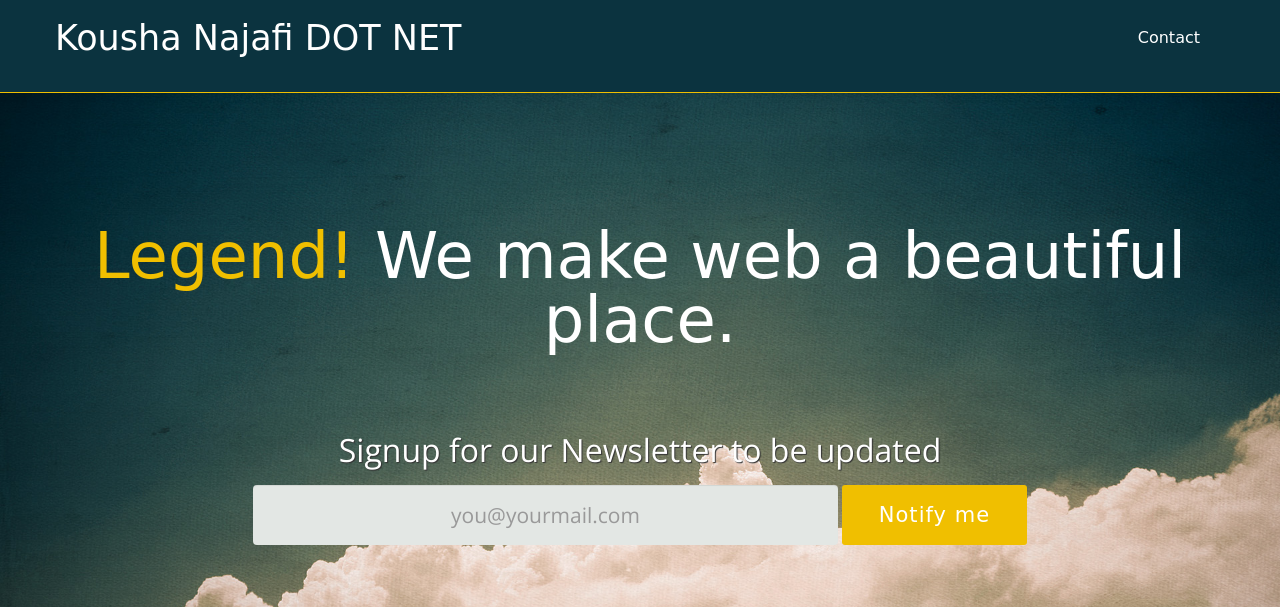
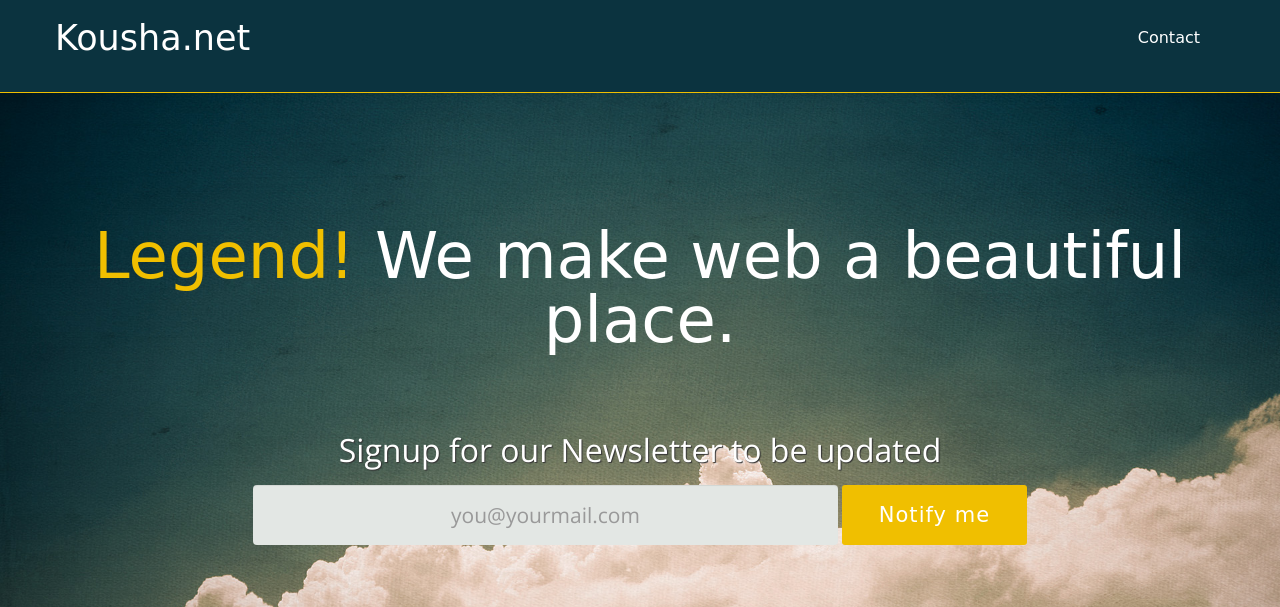
Before and after one commit to kousha/kousha.github.io, a plain HTML site: page index.html in a window 1280 px wide. Shown: the top 607 px of the page. Drawn offline with nearby package versions, Linux system fonts and the light colour scheme; a web font is replaced by a local one.

Commit message:
actually now ready for copy revisions haha

```diff
--- a/index.html
+++ b/index.html
@@ -51,7 +51,7 @@
           <div class="container">
             <!-- Responsive Navbar Part 1: Button for triggering responsive navbar (not covered in tutorial). Include responsive CSS to utilize. -->
             <a class="btn btn-navbar" data-toggle="collapse" data-target=".nav-collapse"> <span class="icon-bar"></span> <span class="icon-bar"></span> <span class="icon-bar"></span> </a>
-            <h1 class="brand"><a href="#top">Kousha Najafi DOT NET</a></h1>
+            <h1 class="brand"><a href="#top">Kousha.net</a></h1>
             <!-- Responsive Navbar Part 2: Place all navbar contents you want collapsed withing .navbar-collapse.collapse. -->
             <nav class="pull-right nav-collapse collapse">
               <ul id="menu-main" class="nav">
```
